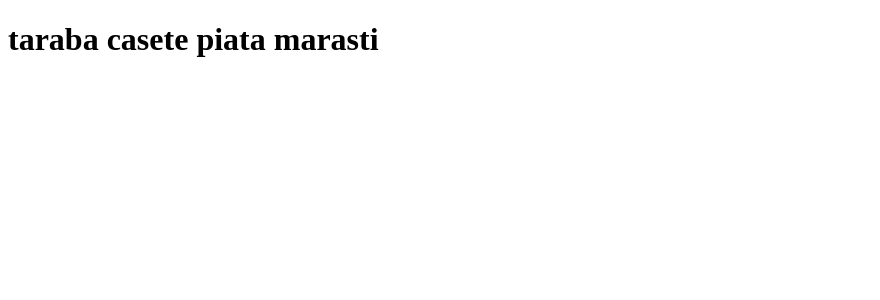
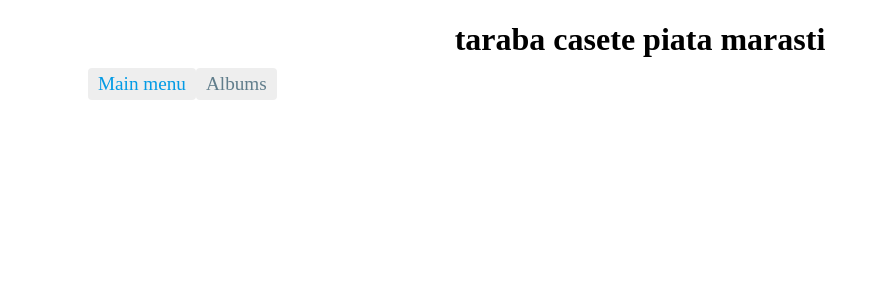
Before and after one commit to GhermanCristian/Sem4_Web, an Angular app in the folder Lab7/ECommerceStore/ECommerceStore/: page / in a window 1280 px wide. Shown: the top 300 px of the page, without its empty margins (0-880 px from the left). Built offline with nearby package versions, Linux system fonts and the light colour scheme.

Commit message:
Lab 8 - First minimum working version (no arguments in the get request yet)

```diff
--- /dev/null
+++ b/Lab7/ECommerceStore/ECommerceStore/src/app/album/album.component.html
@@ -0,0 +1 @@
+<app-main-album-list></app-main-album-list>
--- /dev/null
+++ b/Lab7/ECommerceStore/ECommerceStore/src/app/album/album.component.ts
@@ -0,0 +1,15 @@
+import { Component, OnInit } from '@angular/core';
+
+@Component({
+  selector: 'app-album',
+  templateUrl: './album.component.html',
+  styleUrls: ['./album.component.css']
+})
+export class AlbumComponent implements OnInit {
+
+  constructor() { }
+
+  ngOnInit(): void {
+  }
+
+}
--- /dev/null
+++ b/Lab7/ECommerceStore/ECommerceStore/src/app/album/main-album-list/main-album-list.component.html
@@ -0,0 +1,19 @@
+<h2>Album list</h2>
+
+<table class="albums">
+  <tr>
+    <th>ID</th>
+    <th>Title</th>
+    <th>Artist</th>
+    <th>Genre</th>
+    <th>Sales</th>
+  </tr>
+  <tr *ngFor="let album of albums">
+    <td>{{album.ID}}</td>
+    <td>{{album.Title}}</td>
+    <td>{{album.Artist}}</td>
+    <td>{{album.Genre}}</td>
+    <td>{{album.Sales}}</td>
+  </tr>
+</table>
+<div>Total albums -> {{albumCount}}</div>
--- /dev/null
+++ b/Lab7/ECommerceStore/ECommerceStore/src/app/album/main-album-list/main-album-list.component.ts
@@ -0,0 +1,34 @@
+import { Component, OnInit } from '@angular/core';
+import {Album} from "../shared/album.model";
+import {AlbumService} from "../shared/album.service";
+
+@Component({
+  selector: 'app-main-album-list',
+  templateUrl: './main-album-list.component.html',
+  styleUrls: ['./main-album-list.component.css']
+})
+export class MainAlbumListComponent implements OnInit {
+  albums: Album[];
+  albumCount: number;
+
+  constructor(private albumService: AlbumService) { }
+
+  ngOnInit(): void {
+    this.getAlbums();
+  }
+
+  parseResponse(response) {
+    this.albumCount = response[0]['count'];
+    response.shift();
+    this.albums = response;
+  }
+
+  getAlbums() {
+    this.albumService.getAlbums()
+      .subscribe(
+        response => this.parseResponse(response),
+        error => console.log(error),
+      )
+  }
+
+}
--- /dev/null
+++ b/Lab7/ECommerceStore/ECommerceStore/src/app/album/shared/album.service.ts
@@ -0,0 +1,16 @@
+import {Injectable} from "@angular/core";
+import {HttpClient} from "@angular/common/http";
+import {Observable} from "rxjs";
+import {Album} from "./album.model";
+
+@Injectable()
+export class AlbumService {
+  private URL = "http://localhost/lab8/getAlbums.php";
+
+  constructor(private httpClient: HttpClient) {
+  }
+
+  getAlbums(): Observable<any> {
+    return this.httpClient.get<any>(this.URL);
+  }
+}
--- a/Lab7/ECommerceStore/ECommerceStore/src/app/app.component.css
+++ b/Lab7/ECommerceStore/ECommerceStore/src/app/app.component.css
@@ -0,0 +1,39 @@
+h1 {
+  font-size: 2rem;
+  color: black;
+  text-align: center;
+  margin-bottom: 0;
+}
+
+h2 {
+  font-size: 2em;
+  margin-top: 0;
+  padding-top: 0;
+}
+
+nav {
+  margin-left: 5rem;
+}
+
+nav a {
+  padding: 5px 10px;
+  text-decoration: none;
+  margin-top: 10px;
+  display: inline-block;
+  background-color: #eee;
+  border-radius: 4px;
+  font-size: 1.2rem;
+}
+
+nav a:visited, a:link {
+  color: #607D8B;
+}
+
+nav a:hover {
+  color: #039be5;
+  background-color: #CFD8DC;
+}
+
+nav a.active {
+  color: #039be5;
+}
--- a/Lab7/ECommerceStore/ECommerceStore/src/app/app.component.html
+++ b/Lab7/ECommerceStore/ECommerceStore/src/app/app.component.html
@@ -1 +1,8 @@
 <h1>{{title}}</h1>
+
+<nav>
+  <a routerLink="." routerLinkActive="active">Main menu</a>
+  <a routerLink="/albums" routerLinkActive="active">Albums</a>
+</nav>
+
+<router-outlet></router-outlet>
```
Also changed, not shown: Lab7/ECommerceStore/ECommerceStore/src/app/album/shared/album.model.ts (added, +7 -0 lines), Lab7/ECommerceStore/ECommerceStore/src/app/app-routing.module.ts (added, +15 -0 lines), Lab7/ECommerceStore/ECommerceStore/src/app/app.module.ts (+12 -4 lines), Lab7/ECommerceStore/ECommerceStore/src/app/album/album.component.css (added), Lab7/ECommerceStore/ECommerceStore/src/app/album/main-album-list/main-album-list.component.css (added), 1 other file (tests, documents, lock files or other folders).
